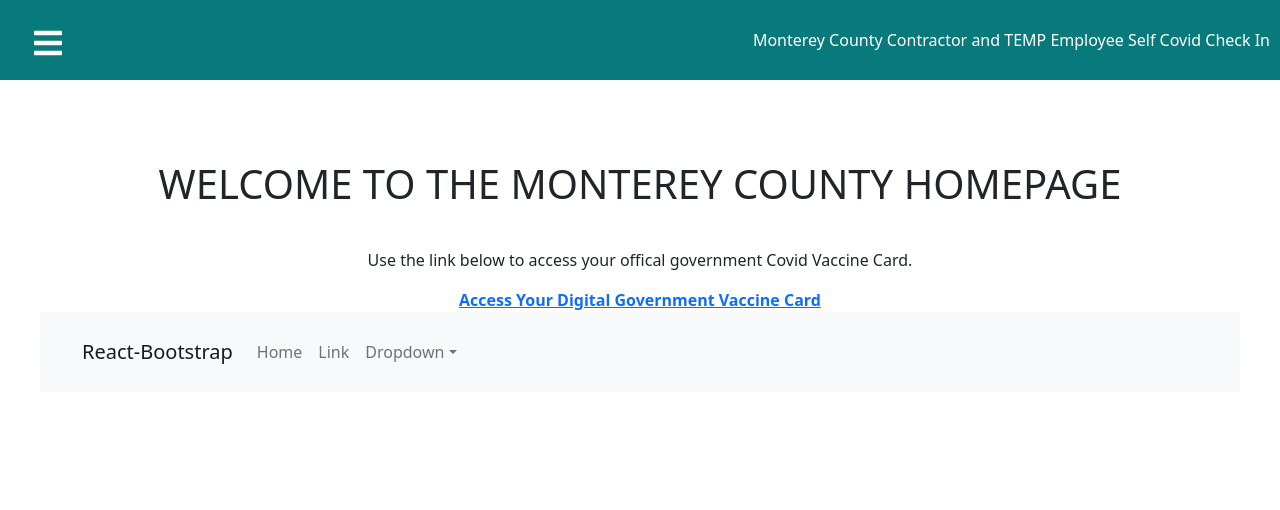
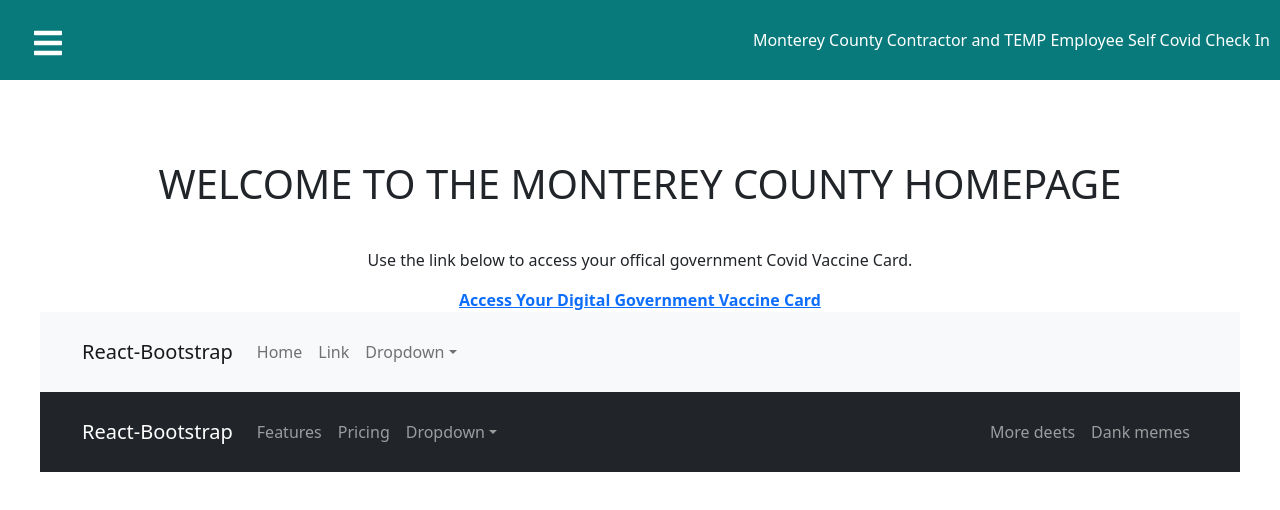
Before and after one commit to christianlMaldonado/tempCovidLogin, a React (Create React App) app in the folder login/: page / in a window 1280 px wide. Shown: the top 510 px of the page. Built offline with nearby package versions, Linux system fonts and the light colour scheme.

Commit message:
choice of two navbars for navbar configuration

```diff
--- a/login/src/Pages/Home.jsx
+++ b/login/src/Pages/Home.jsx
@@ -35,6 +35,32 @@
       </Container>
     </Navbar>
 
+    <Navbar collapseOnSelect expand="lg" bg="dark" variant="dark">
+  <Container>
+  <Navbar.Brand href="#home">React-Bootstrap</Navbar.Brand>
+  <Navbar.Toggle aria-controls="responsive-navbar-nav" />
+  <Navbar.Collapse id="responsive-navbar-nav">
+    <Nav className="me-auto">
+      <Nav.Link href="#features">Features</Nav.Link>
+      <Nav.Link href="#pricing">Pricing</Nav.Link>
+      <NavDropdown title="Dropdown" id="collasible-nav-dropdown">
+        <NavDropdown.Item href="#action/3.1">Action</NavDropdown.Item>
+        <NavDropdown.Item href="#action/3.2">Another action</NavDropdown.Item>
+        <NavDropdown.Item href="#action/3.3">Something</NavDropdown.Item>
+        <NavDropdown.Divider />
+        <NavDropdown.Item href="#action/3.4">Separated link</NavDropdown.Item>
+      </NavDropdown>
+    </Nav>
+    <Nav>
+      <Nav.Link href="#deets">More deets</Nav.Link>
+      <Nav.Link eventKey={2} href="#memes">
+        Dank memes
+      </Nav.Link>
+    </Nav>
+  </Navbar.Collapse>
+  </Container>
+</Navbar>
+
     </div>
 
 
```
